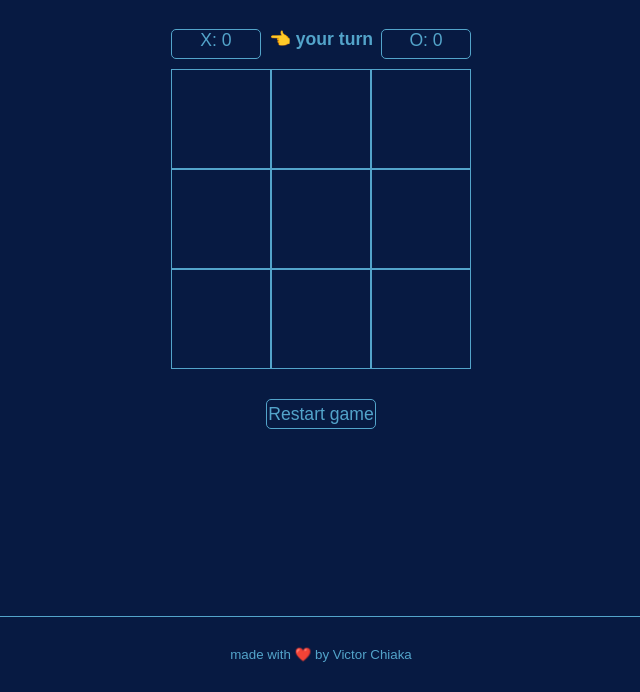
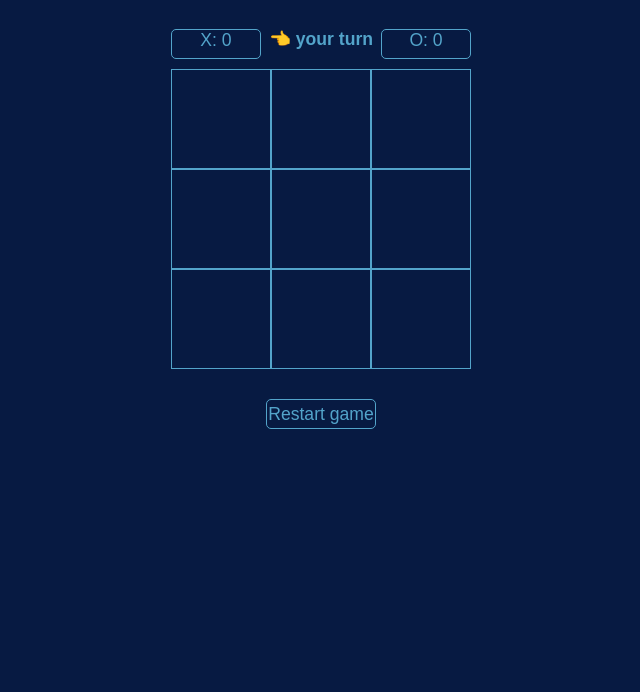
Before and after one commit to victorchiaka/tictactoe, a plain HTML site: page index.html in a window 1280 px wide. Shown: the part 108-800 px from the top of the page, without its empty margins (319-959 px from the left). Drawn offline with Linux system fonts and the light colour scheme; a web font is replaced by a local one.

Commit message:
removed the footer

```diff
--- a/css/style.css
+++ b/css/style.css
@@ -100,19 +100,3 @@ body {
 .scores-container > #display-info {
   font-size: 1.1em;
 }
-
-footer {
-  position: absolute;
-  bottom: 0;
-  width: 100%;
-  border-top: #53a4ca 1px solid;
-}
-footer > .footer-container {
-  display: flex;
-  justify-content: center;
-  padding: 30px 0;
-}
-
-footer > small {
-  text-align: center;
-}
--- a/index.html
+++ b/index.html
@@ -37,11 +37,5 @@
     </div>
     <!-- Javascript -->
     <script src="js/index.js"></script>
-
-    <footer>
-      <div class="footer-container">
-        <small>made with ❤️ by Victor Chiaka</small>
-      </div>
-    </footer>
   </body>
 </html>
```
